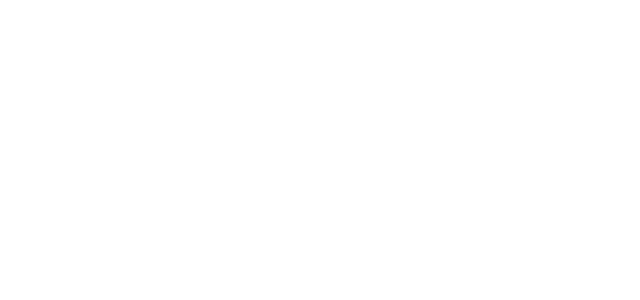
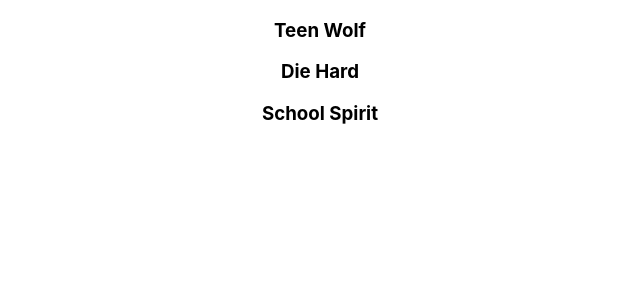
Before and after one commit to samchillcott/react_context_hooks, a React (Create React App) app: page / in a window 1280 px wide. Shown: the top 300 px of the page, without its empty margins (320-960 px from the left). Built offline with nearby package versions, Linux system fonts and the light colour scheme.

Commit message:
Movie component

```diff
--- /dev/null
+++ b/src/Movie.js
@@ -0,0 +1,11 @@
+import React from "react";
+
+const Movie = ({ name }) => {
+	return (
+		<div>
+			<h3>{name}</h3>
+		</div>
+	);
+};
+
+export default Movie;
--- a/src/MovieList.js
+++ b/src/MovieList.js
@@ -1,6 +1,7 @@
 import React, { useState } from "react";
+import Movie from "./Movie";
 
-function MovieList() {
+const MovieList = () => {
 	const [movies, setMovies] = useState([
 		{
 			name: "Teen Wolf",
@@ -13,13 +14,19 @@ function MovieList() {
 			id: 12456,
 		},
 		{
-			name: "High School High",
+			name: "School Spirit",
 			price: "$10",
 			id: 23456,
 		},
 	]);
 
-	return <div></div>;
-}
+	return (
+		<div>
+			{movies.map((movie) => (
+				<Movie name={movie.name} />
+			))}
+		</div>
+	);
+};
 
 export default MovieList;
```
